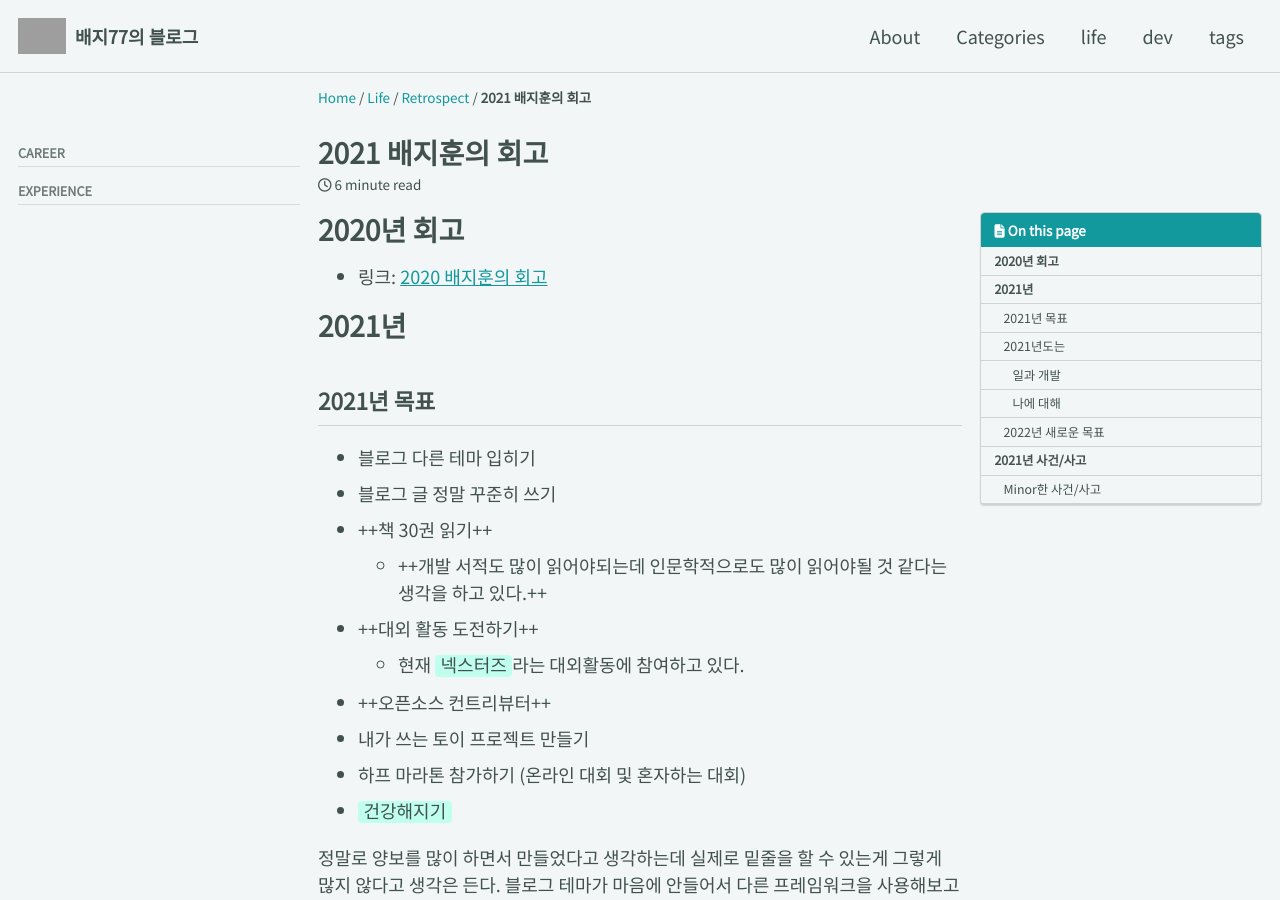
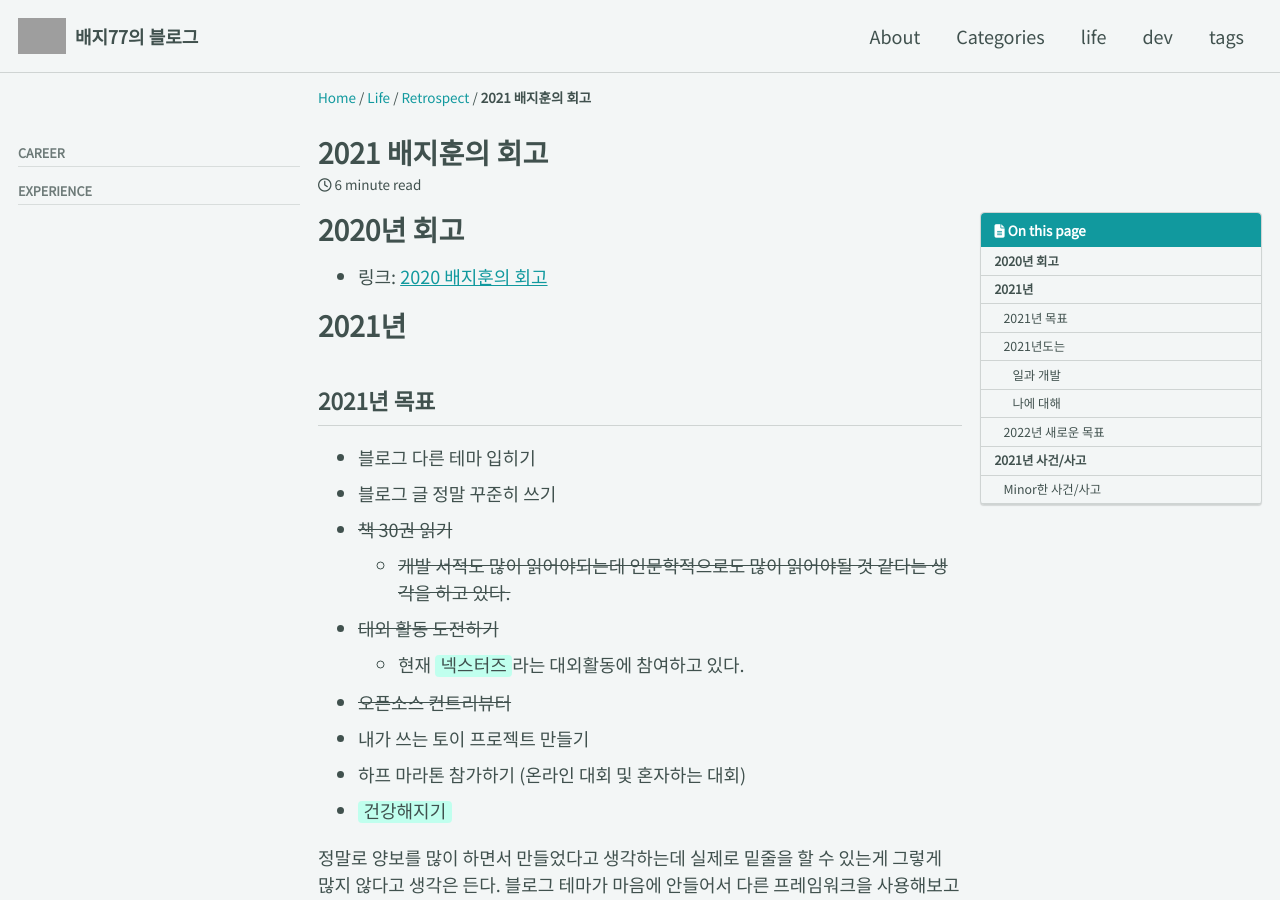
Before and after one commit to BaeJi77/BaeJi77.github.io, a Jekyll site: the page built from _posts/life/retrospect/2022-01-02-2021_회고.md, in a window 1280 px wide and 900 px high. Built offline with Jekyll 4.4.1, drawn with Linux system fonts in a browser that asks for light colours; cached includes are drawn as plain includes; nearby versions of some CDN libraries; comment, search, counter and statistics services are not loaded; grey boxes are pictures that could not be loaded.

Commit message:
2022-01-02 2021 회고

```diff
--- a/_posts/life/retrospect/2022-01-02-2021_회고.md
+++ b/_posts/life/retrospect/2022-01-02-2021_회고.md
@@ -22,11 +22,11 @@ tags:
 
 - 블로그 다른 테마 입히기
 - 블로그 글 정말 꾸준히 쓰기
-- ++책 30권 읽기++
-  - ++개발 서적도 많이 읽어야되는데 인문학적으로도 많이 읽어야될 것 같다는 생각을 하고 있다.++
-- ++대외 활동 도전하기++
+- ~~책 30권 읽기~~
+  - ~~개발 서적도 많이 읽어야되는데 인문학적으로도 많이 읽어야될 것 같다는 생각을 하고 있다.~~
+- ~~대외 활동 도전하기~~
   - 현재 `넥스터즈`라는 대외활동에 참여하고 있다.
-- ++오픈소스 컨트리뷰터++
+- ~~오픈소스 컨트리뷰터~~
 - 내가 쓰는 토이 프로젝트 만들기
 - 하프 마라톤 참가하기 (온라인 대회 및 혼자하는 대회)
 - `건강해지기`
@@ -148,7 +148,6 @@ tags:
 
 해당 사건은 minor하지 않지만 major하고 싶지 않기에 여기에 기록하겠다. 이것때문에 병원을 자주 갔는데 이제는 그래도 어느정도 텀을 두고 방문하고 있다. 이젠 매년 건강 소원을 빌리고 했다.
 
-
 - 풋살 시작
 
 친구들과 장난스럽게 대화를 나누던 중에 풋살을 해보자고 했고 현재까지 매달 1번씩 총 2번 만났다. 아직까지 많이 한 것은 아니지만 간격을 줄이자는 이야기도 나오기도 하고 나도 열정적으로 기대하는 모습을 보면서 시작을 잘한 것 같다.
```
